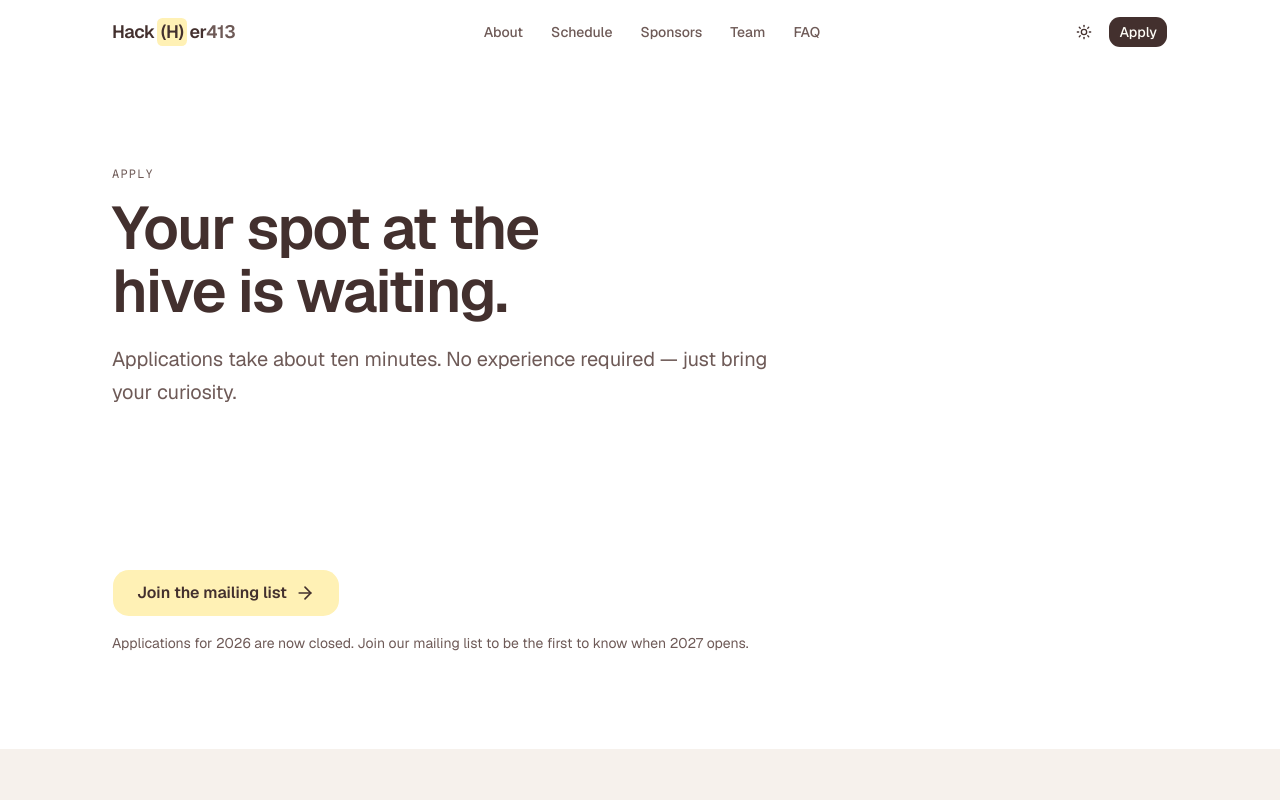
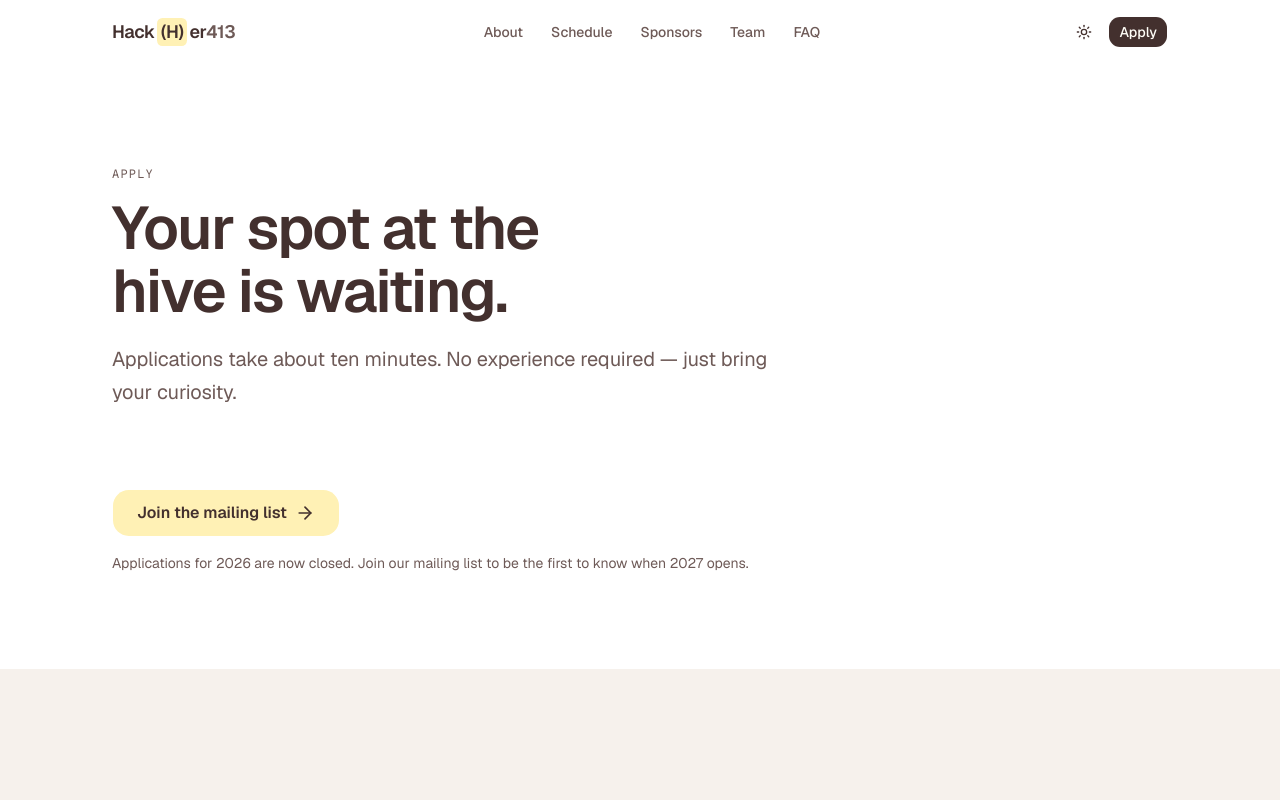
Before and after one commit to hackher413/website, a Next.js app: page /apply in a window 1280 px wide. Shown: the top 800 px of the page. Built offline with nearby package versions, Linux system fonts and the light colour scheme.

Commit message:
fix padding between header and content on all pages

```diff
--- a/src/app/(site)/apply/page.tsx
+++ b/src/app/(site)/apply/page.tsx
@@ -32,7 +32,7 @@ export default function ApplyPage() {
         lead={applyIntro.lead}
       />
 
-      <Section spacing="md">
+      <Section spacing="md" className="pt-4 sm:pt-8">
         <div className="flex flex-col items-start gap-4">
           <Button asChild size="xl" variant="honey">
             <a href={ctaHref} target="_blank" rel="noopener noreferrer">
--- a/src/app/(site)/faq/page.tsx
+++ b/src/app/(site)/faq/page.tsx
@@ -19,7 +19,7 @@ export default function FaqPage() {
         lead={faqIntro.lead}
       />
 
-      <Section spacing="lg">
+      <Section spacing="lg" className="pt-4 sm:pt-8">
         <div className="flex flex-col gap-14">
           {faq.map((category, i) => (
             <div
--- a/src/app/(site)/schedule/page.tsx
+++ b/src/app/(site)/schedule/page.tsx
@@ -28,7 +28,7 @@ export default function SchedulePage() {
         lead="24 hours of building, learning, and community. Here's how it flows."
       />
 
-      <Section spacing="sm">
+      <Section spacing="sm" className="pt-4 sm:pt-8">
         <dl className="flex flex-col gap-4 sm:flex-row sm:gap-10">
           {facts.map(({ icon: Icon, label }) => (
             <div key={label} className="flex items-center gap-2.5">
--- a/src/app/(site)/sponsors/page.tsx
+++ b/src/app/(site)/sponsors/page.tsx
@@ -26,7 +26,7 @@ export default function SponsorsPage() {
         lead="Our sponsors don't just fund the weekend — they help us open the door to tech a little wider."
       />
 
-      <Section spacing="lg">
+      <Section spacing="lg" className="pt-4 sm:pt-8">
         <div className="flex flex-col gap-16">
           {tierOrder.map((tier) => {
             const tierSponsors = sponsors.filter((s) => s.tier === tier);
--- a/src/app/(site)/team/page.tsx
+++ b/src/app/(site)/team/page.tsx
@@ -19,7 +19,7 @@ export default function TeamPage() {
         lead={teamIntro.lead}
       />
 
-      <Section spacing="lg">
+      <Section spacing="lg" className="pt-4 sm:pt-8">
         <div className="flex flex-col gap-16">
           {team.map((group) => (
             <div key={group.name}>
--- a/src/components/content/page-header.tsx
+++ b/src/components/content/page-header.tsx
@@ -10,6 +10,11 @@ import { fadeUp, staggerContainer } from "@/lib/motion";
  * Top-of-page header for interior (non-home) pages. Larger than SectionHeading
  * — it uses the display-xl scale and adds generous top padding to clear the
  * sticky navbar. Animates in on mount (not on scroll) since it's above the fold.
+ *
+ * Modest bottom padding gives white breathing room before the first band —
+ * important when that band is tinted (e.g. About's honey stats). Plain first
+ * sections trim their own top padding (see interior pages) so the two don't
+ * stack into an oversized void.
  */
 export function PageHeader({
   eyebrow,
@@ -26,7 +31,7 @@ export function PageHeader({
         initial="hidden"
         animate="visible"
         variants={staggerContainer}
-        className="max-w-3xl pt-16 pb-12 sm:pt-24 sm:pb-16"
+        className="max-w-3xl pt-16 pb-10 sm:pt-24 sm:pb-12"
       >
         {eyebrow ? (
           <motion.span
```
